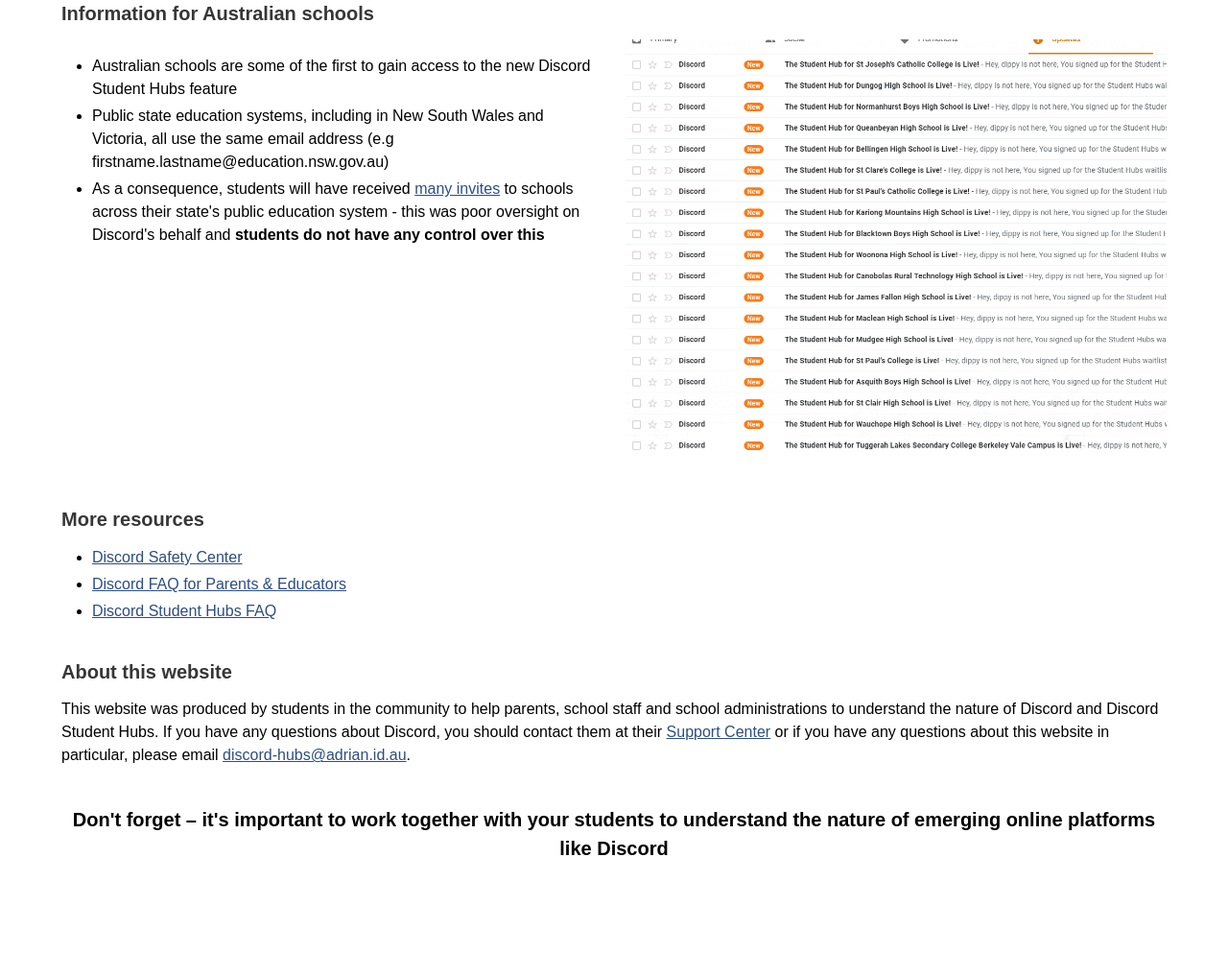
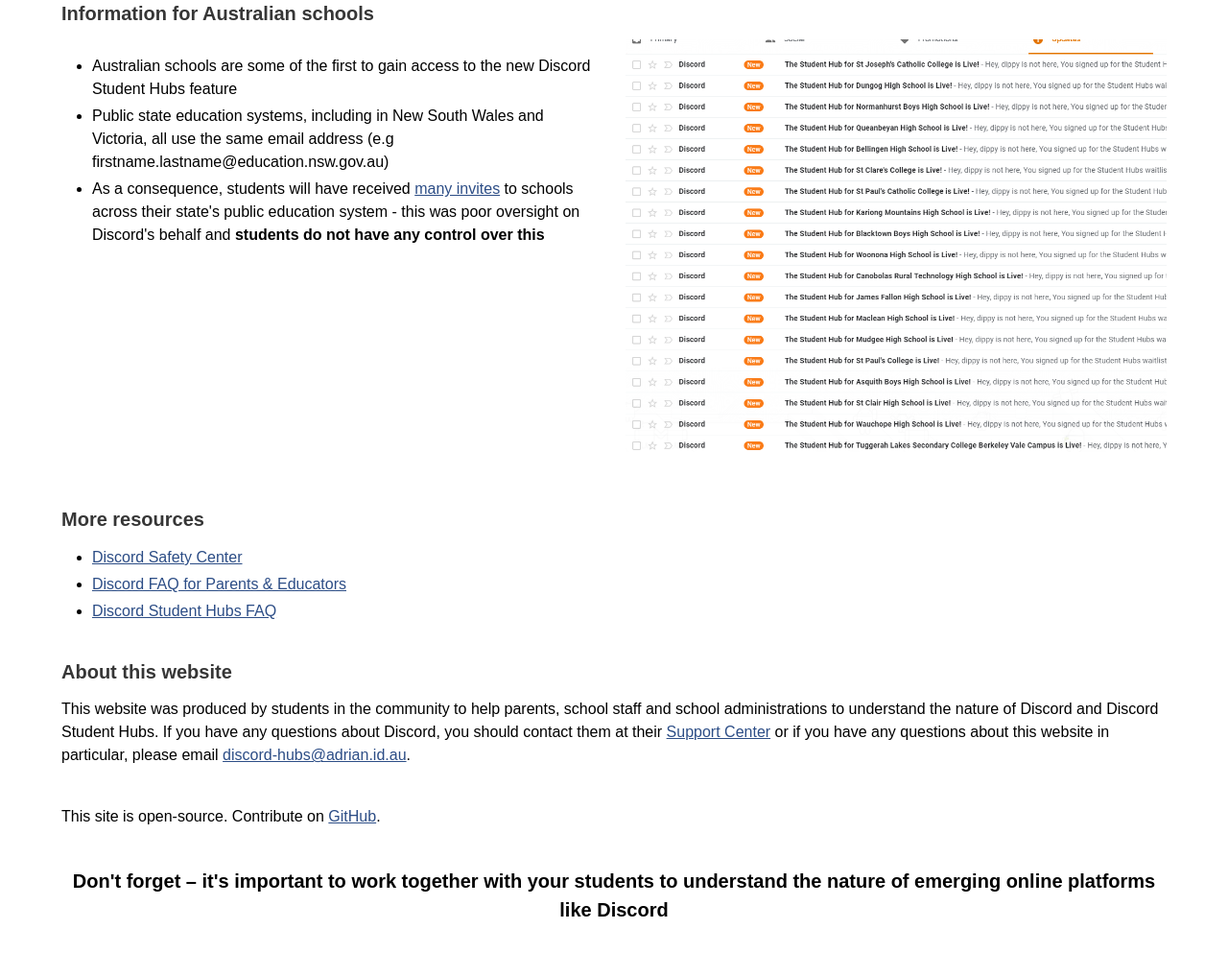
Before and after one commit to aidswidjaja/explain-school-hubs, a plain HTML site: page index.html in a window 1280 px wide. Shown: the part 2605-3598 px from the top of the page at 96% size. Before the commit the page ends 3552 px from the top, so only its background shows below. Drawn offline with Linux system fonts and the light colour scheme.

Commit message:
Add open-source notice

```diff
--- a/index.html
+++ b/index.html
@@ -159,6 +159,8 @@
           contact them at their <a href="https://support.discord.com/hc/en-us/requests/new">Support Center</a> or if you
           have any questions about this website in particular, please email <a
             href="mailto:discord-hubs@adrian.id.au">discord-hubs@adrian.id.au</a>. </p>
+          <br>
+          <p>This site is open-source. Contribute on <a href="https://github.com/aidswidjaja/explain-school-hubs">GitHub</a>.</p>
         <br>
         <div>
           <p class="hero-header">Don't forget – it's important to work together with your students to understand the
```
